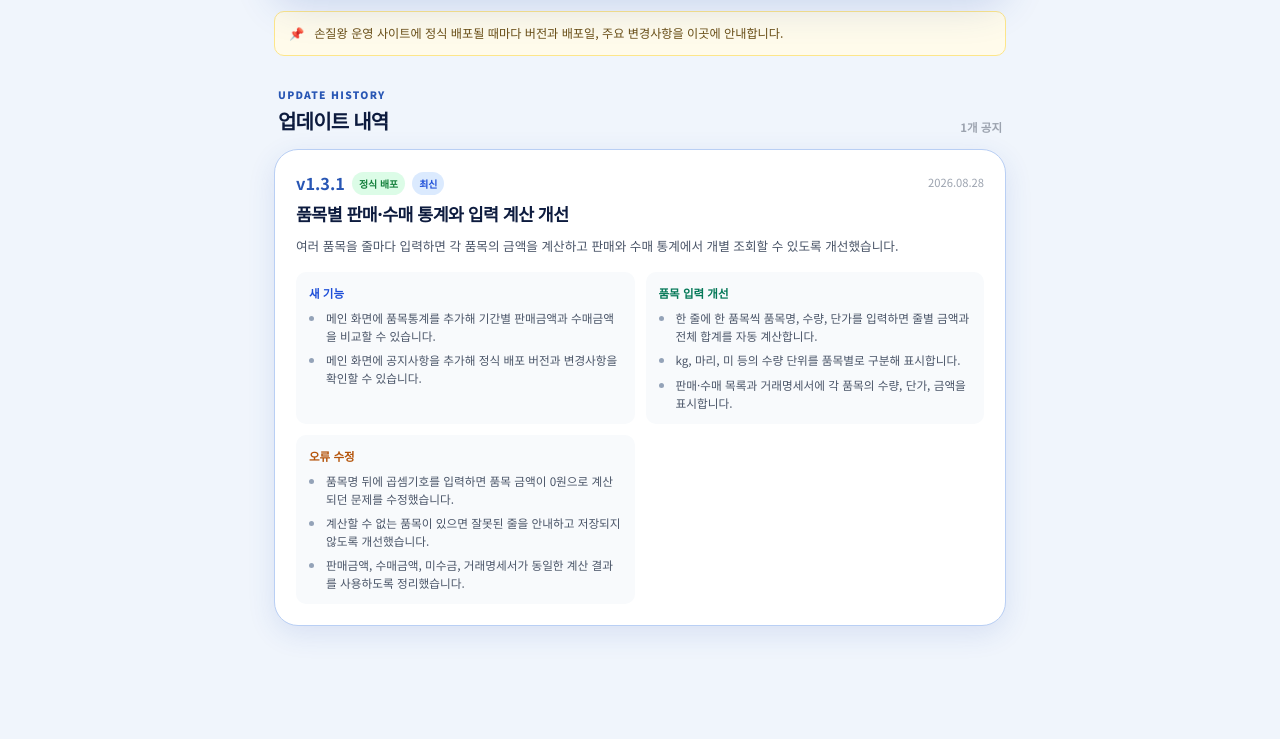
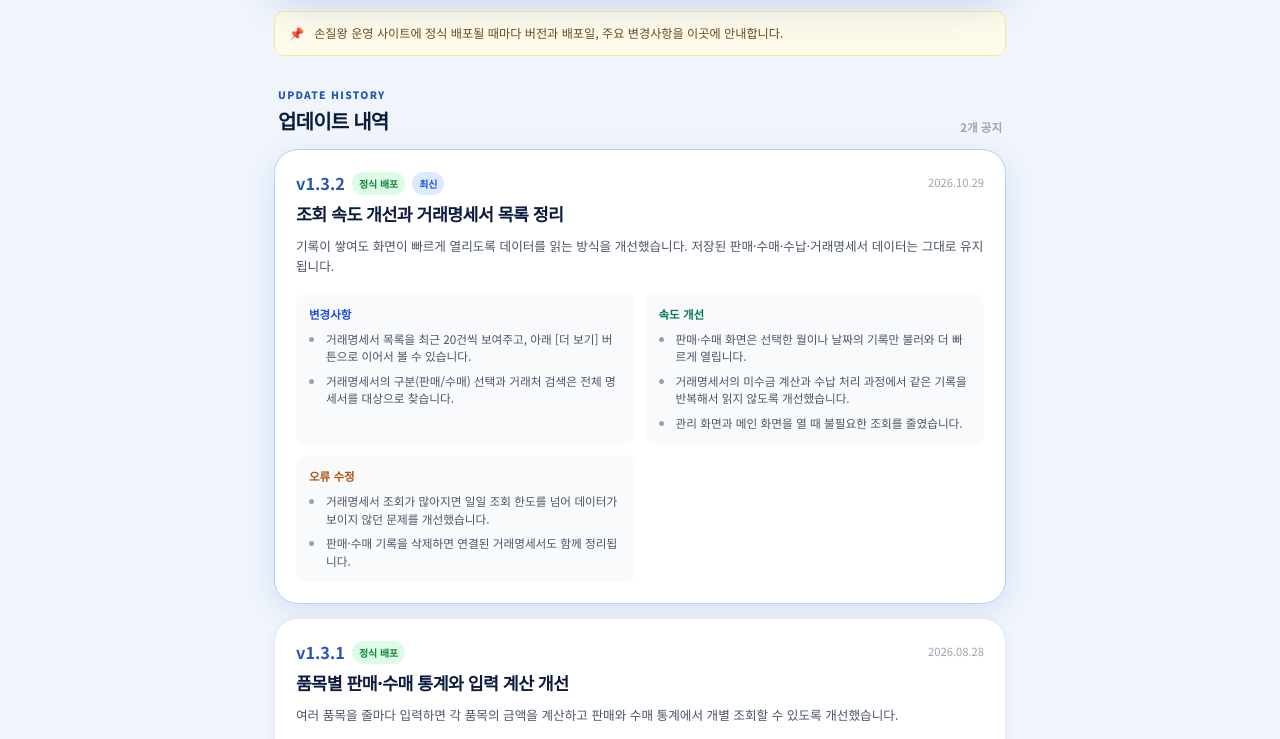
Before and after one commit to gguma109/sonzilking, a website: page notices.html in a window 1280 px wide. Shown: the part 217-956 px from the top of the page. Drawn offline with Linux system fonts and the light colour scheme; sample sign-in values are in the browser's storage.

Commit message:
release: prepare v1.3.2 production deployment
Co-Authored-By: Claude Opus 5.5 <noreply@anthropic.com>

```diff
--- a/js/releases.js
+++ b/js/releases.js
@@ -1,5 +1,39 @@
 // 운영 사이트에 정식 배포가 확정된 버전만 배열의 맨 위에 추가합니다.
 window.SONJILWANG_RELEASES = [
+  {
+    version: 'v1.3.2',
+    date: '2026-10-29',
+    status: '정식 배포',
+    title: '조회 속도 개선과 거래명세서 목록 정리',
+    summary: '기록이 쌓여도 화면이 빠르게 열리도록 데이터를 읽는 방식을 개선했습니다. 저장된 판매·수매·수납·거래명세서 데이터는 그대로 유지됩니다.',
+    groups: [
+      {
+        label: '변경사항',
+        tone: 'feature',
+        items: [
+          '거래명세서 목록을 최근 20건씩 보여주고, 아래 [더 보기] 버튼으로 이어서 볼 수 있습니다.',
+          '거래명세서의 구분(판매/수매) 선택과 거래처 검색은 전체 명세서를 대상으로 찾습니다.'
+        ]
+      },
+      {
+        label: '속도 개선',
+        tone: 'improvement',
+        items: [
+          '판매·수매 화면은 선택한 월이나 날짜의 기록만 불러와 더 빠르게 열립니다.',
+          '거래명세서의 미수금 계산과 수납 처리 과정에서 같은 기록을 반복해서 읽지 않도록 개선했습니다.',
+          '관리 화면과 메인 화면을 열 때 불필요한 조회를 줄였습니다.'
+        ]
+      },
+      {
+        label: '오류 수정',
+        tone: 'fix',
+        items: [
+          '거래명세서 조회가 많아지면 일일 조회 한도를 넘어 데이터가 보이지 않던 문제를 개선했습니다.',
+          '판매·수매 기록을 삭제하면 연결된 거래명세서도 함께 정리됩니다.'
+        ]
+      }
+    ]
+  },
   {
     version: 'v1.3.1',
     date: '2026-08-28',
--- a/notices.html
+++ b/notices.html
@@ -51,7 +51,7 @@
   <div class="toast-container" id="toast-container"></div>
   <script src="js/api.js?v=1.3.2"></script>
   <script src="js/auth.js"></script>
-  <script src="js/releases.js?v=1.3.1"></script>
-  <script src="js/notices.js?v=1.3.1"></script>
+  <script src="js/releases.js?v=1.3.2"></script>
+  <script src="js/notices.js?v=1.3.2"></script>
 </body>
 </html>
--- a/package.json
+++ b/package.json
@@ -1,6 +1,6 @@
 {
   "name": "sonjilwang",
-  "version": "1.3.1",
+  "version": "1.3.2",
   "description": "손질왕 판매 및 수매 관리 시스템",
   "main": "index.html",
   "scripts": {
```
Also changed, not shown: 1 other file.
